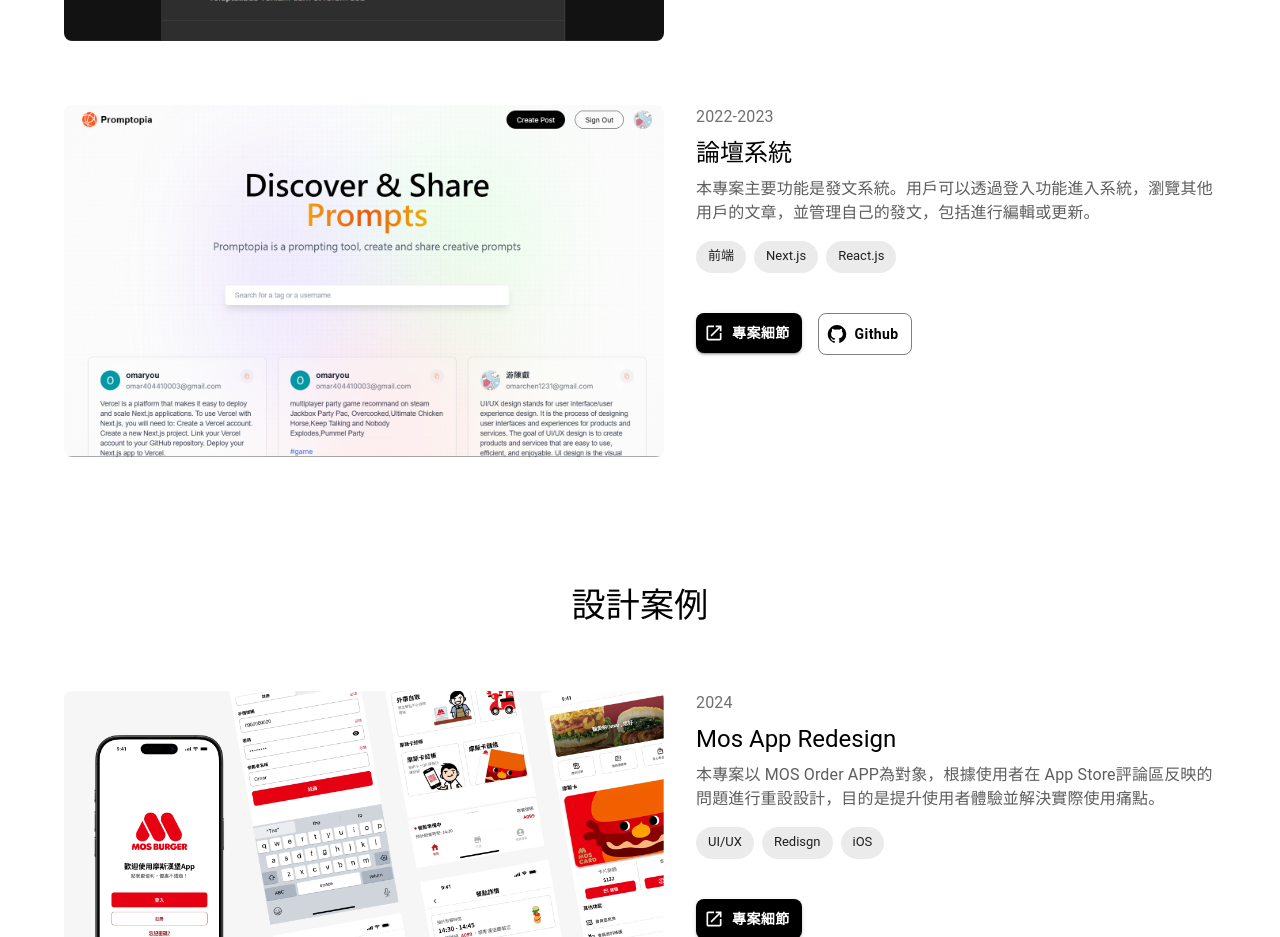
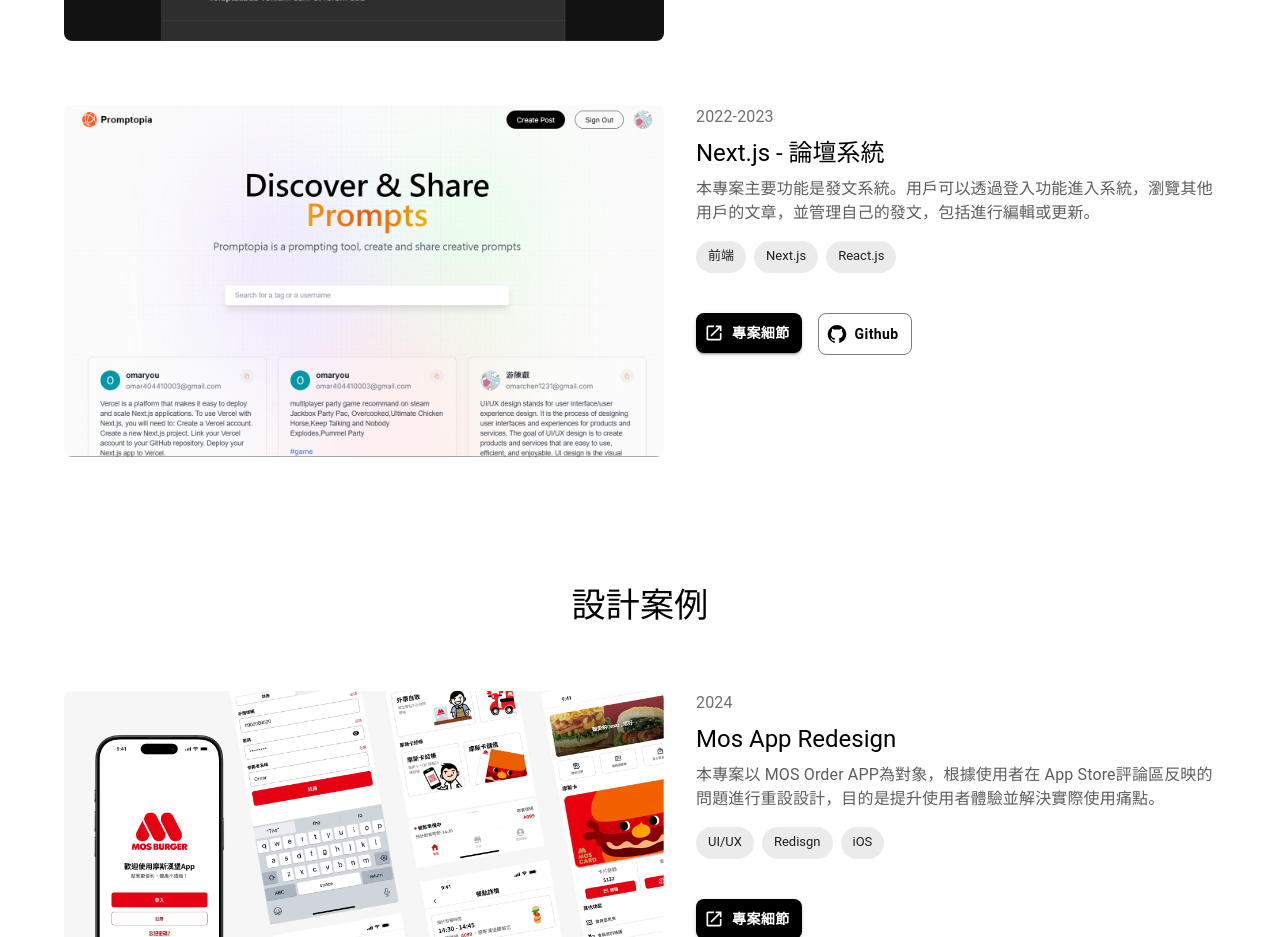
Before and after one commit to omar2245/portfolio, a Next.js app: page /portfolio in a window 1280 px wide. Shown: the part 2260-3197 px from the top of the page. Built offline with nearby package versions, Linux system fonts and the light colour scheme.

Commit message:
Update page.js

```diff
--- a/src/app/portfolio/page.js
+++ b/src/app/portfolio/page.js
@@ -144,7 +144,7 @@
           <ProjectCard
             time={"2022-2023"}
             imgSrc={"/asset/promptopia.png"}
-            title={"論壇系統"}
+            title={"Next.js - 論壇系統"}
             content={
               "本專案主要功能是發文系統。用戶可以透過登入功能進入系統，瀏覽其他用戶的文章，並管理自己的發文，包括進行編輯或更新。"
             }
```
